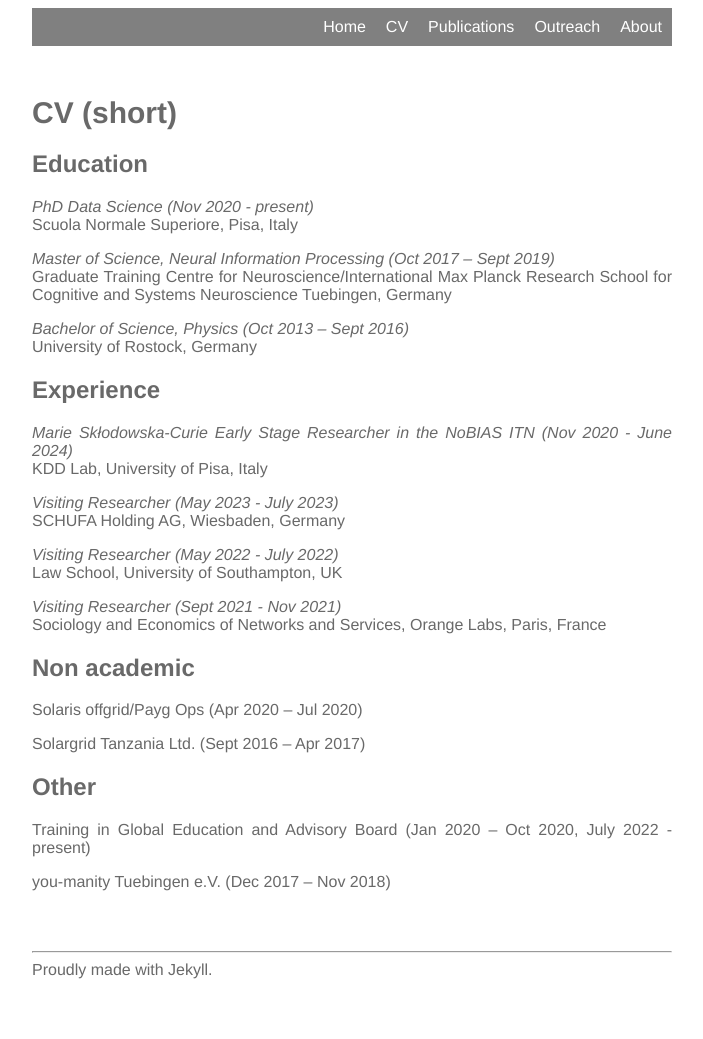
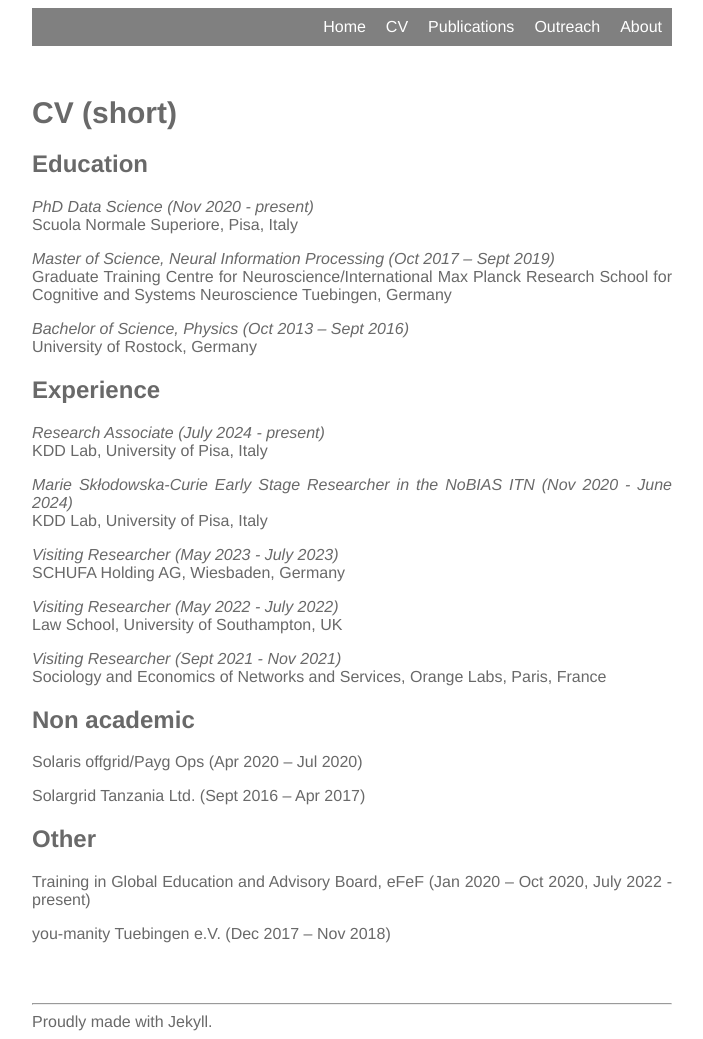
Before and after one commit to lstate/lstate.github.io, a Jekyll site: the page built from _pages/cv.markdown, in a window 1280 px wide. Shown: the whole page, without its empty margins (288-991 px from the left). Built offline with Jekyll 4.4.1, drawn with Linux system fonts in a browser that asks for light colours; before the commit the page ends 987 px from its top, so only the background shows below that.

Commit message:
Update cv.markdown

```diff
--- a/_pages/cv.markdown
+++ b/_pages/cv.markdown
@@ -23,6 +23,9 @@ University of Rostock, Germany
 
 ## Experience
 
+*Research Associate (July 2024 - present)* \\
+KDD Lab, University of Pisa, Italy
+
 *Marie Skłodowska-Curie Early Stage Researcher in the NoBIAS ITN (Nov 2020 - June 2024)* \\
 KDD Lab, University of Pisa, Italy
 
@@ -43,6 +46,6 @@ Solargrid Tanzania Ltd. (Sept 2016 – Apr 2017)
 
 ## Other
 
-Training in Global Education and Advisory Board (Jan 2020 – Oct 2020, July 2022 - present)
+Training in Global Education and Advisory Board, eFeF (Jan 2020 – Oct 2020, July 2022 - present)
 
 you-manity Tuebingen e.V. (Dec 2017 – Nov 2018)
```
